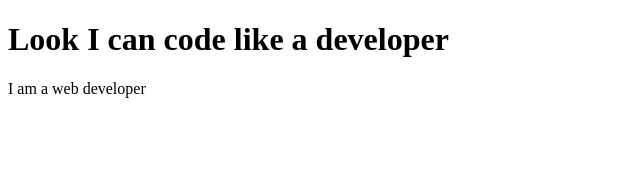
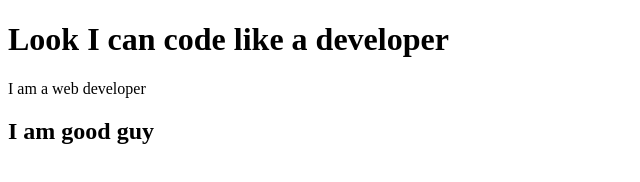
Before and after one commit to Parvez141300/my-first-website, a plain HTML site: page index.html in a window 1280 px wide. Shown: the whole page, without its empty margins (0-640 px from the left). Drawn offline with Linux system fonts and the light colour scheme.

Commit message:
Update index.html

```diff
--- a/index.html
+++ b/index.html
@@ -8,5 +8,6 @@
 <body>
     <h1>Look I can code like a  developer</h1>
     <p>I am a web developer</p>
+    <h2>I am good guy</h2>
 </body>
 </html>
```
